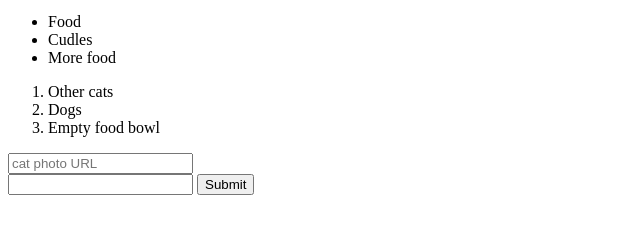
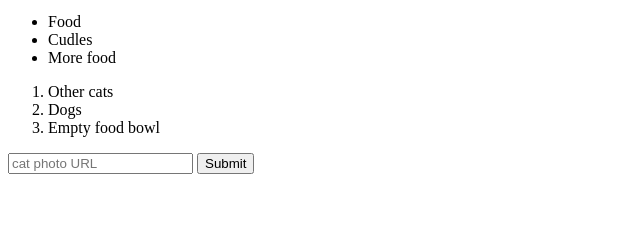
Before and after one commit to Spiculus89/Repo08, a plain HTML site: page ex18/src/index.html in a window 1280 px wide. Shown: the part 392-626 px from the top of the page, without its empty margins (0-640 px from the left). Drawn offline with Linux system fonts and the light colour scheme.

Commit message:
small fixes

```diff
--- a/ex07/src/index.js
+++ b/ex07/src/index.js
@@ -2,11 +2,11 @@
 var sum = 0;
 function addThree() {
     sum += 3;
-    console.log(sum);
+    console.log("addThree:" + sum);
 }
 function addFive() {
     sum += 5;
-    console.log(sum);
+    console.log("addFive:" + sum);
 }
 addThree();
 addFive();
--- a/ex18/src/index.html
+++ b/ex18/src/index.html
@@ -12,10 +12,9 @@
         <li>Dogs</li>
         <li>Empty food bowl</li>
     </ol>
-    <input type="text" placeholder="cat photo URL">
     <form action="/submit-cat-photo">
         <!-- The input should contain some text for form to work -->
-        <input type="text" required>
+        <input type="text" placeholder="cat photo URL" required>
         <button type="submit">Submit</button>
     </form>
 </main>
```
Also changed, not shown: ex17/src/index.html (+1 -2 lines).
